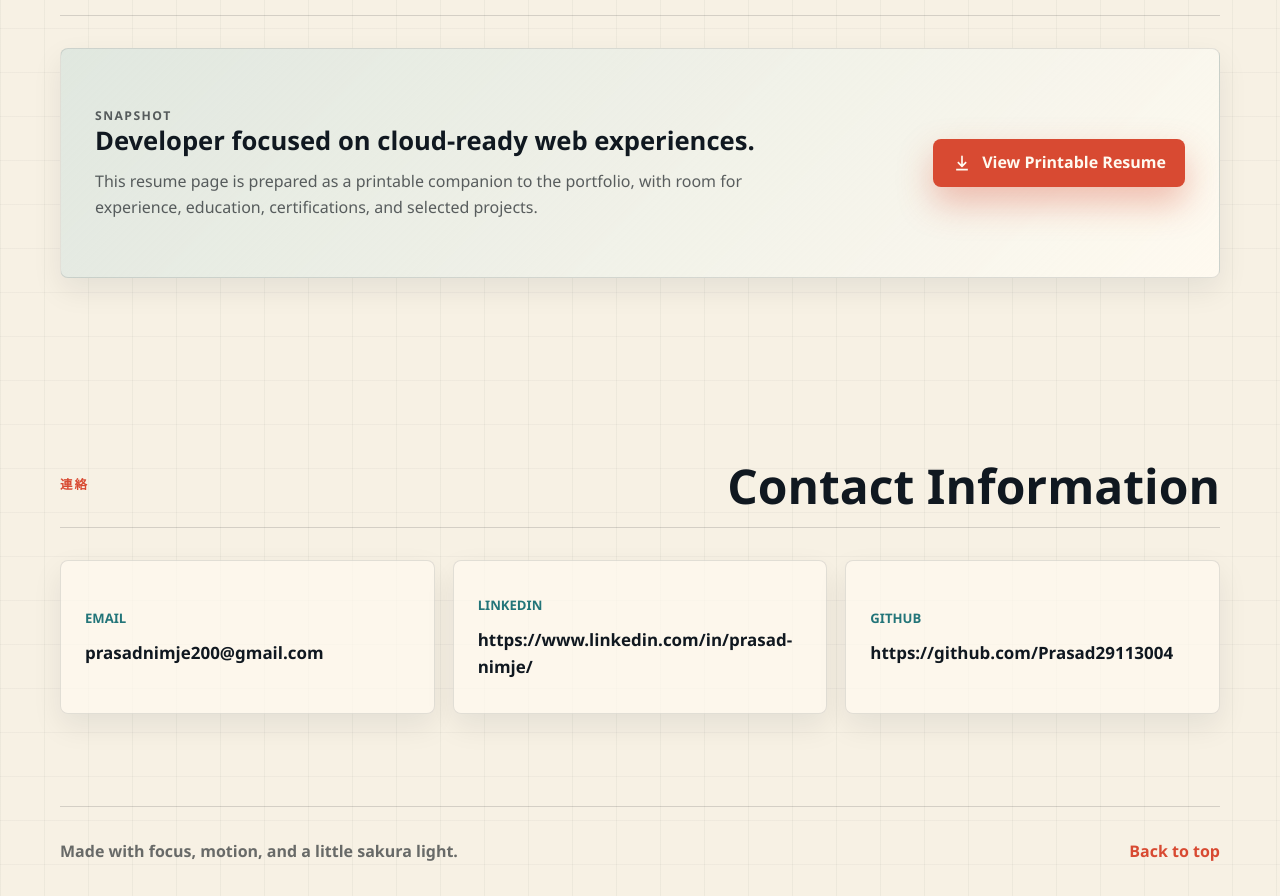
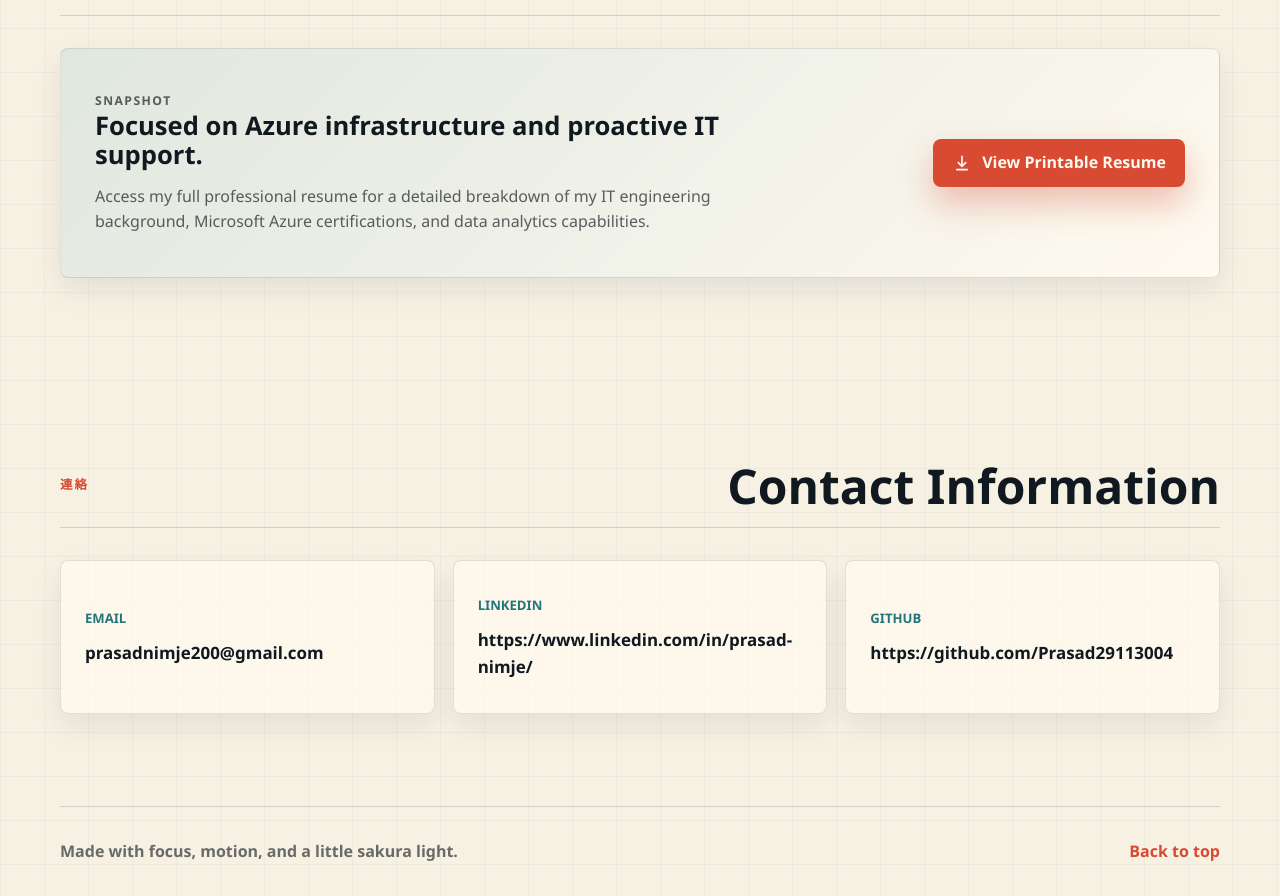
Before and after one commit to Prasad29113004/sakura-portfolio, a website: page index.html in a window 1280 px wide. Shown: the part 4504-5400 px from the top of the page. Drawn offline with Linux system fonts and the light colour scheme.

Commit message:
Updated Resume section text to focus on Azure and IT support

```diff
--- a/index.html
+++ b/index.html
@@ -269,8 +269,8 @@
       <div class="resume-panel reveal">
         <div>
           <p class="eyebrow">Snapshot</p>
-          <h3>Developer focused on cloud-ready web experiences.</h3>
-          <p>This resume page is prepared as a printable companion to the portfolio, with room for experience, education, certifications, and selected projects.</p>
+          <h3>Focused on Azure infrastructure and proactive IT support.</h3>
+          <p>Access my full professional resume for a detailed breakdown of my IT engineering background, Microsoft Azure certifications, and data analytics capabilities.</p>
         </div>
         <a class="button primary" href="resume.html">
           <svg viewBox="0 0 24 24" aria-hidden="true"><path d="M12 3a1 1 0 0 1 1 1v9.59l3.3-3.3 1.4 1.42-5 5a1 1 0 0 1-1.4 0l-5-5 1.4-1.42 3.3 3.3V4a1 1 0 0 1 1-1ZM5 19h14v2H5v-2Z"/></svg>
```
